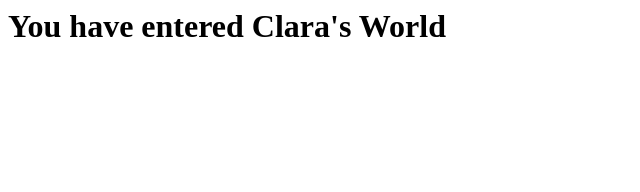
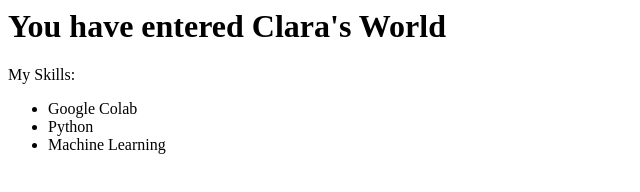
Before and after one commit to cls63b44/Learning-GitHub, a plain HTML site: page index.html in a window 1280 px wide. Shown: the whole page, without its empty margins (0-640 px from the left). Drawn offline with Linux system fonts and the light colour scheme.

Commit message:
Enhance index.html with comments and skills list
Added comments and a skills list to the HTML page.

```diff
--- a/index.html
+++ b/index.html
@@ -1,8 +1,16 @@
 <html>
+  <!-- Comment Section -->
   <head>
     <title>You have entered Clara's home page</title>
   </head>
   <body>
     <h1>You have entered Clara's World</h1>
+    <!-- Comment in Larger text -->
+    <p>My Skills:</p>
+    <ul>
+      <li>Google Colab</li>
+      <li>Python</li>
+      <li>Machine Learning</li>
+    </ul>
   </body>
 </html>
```
